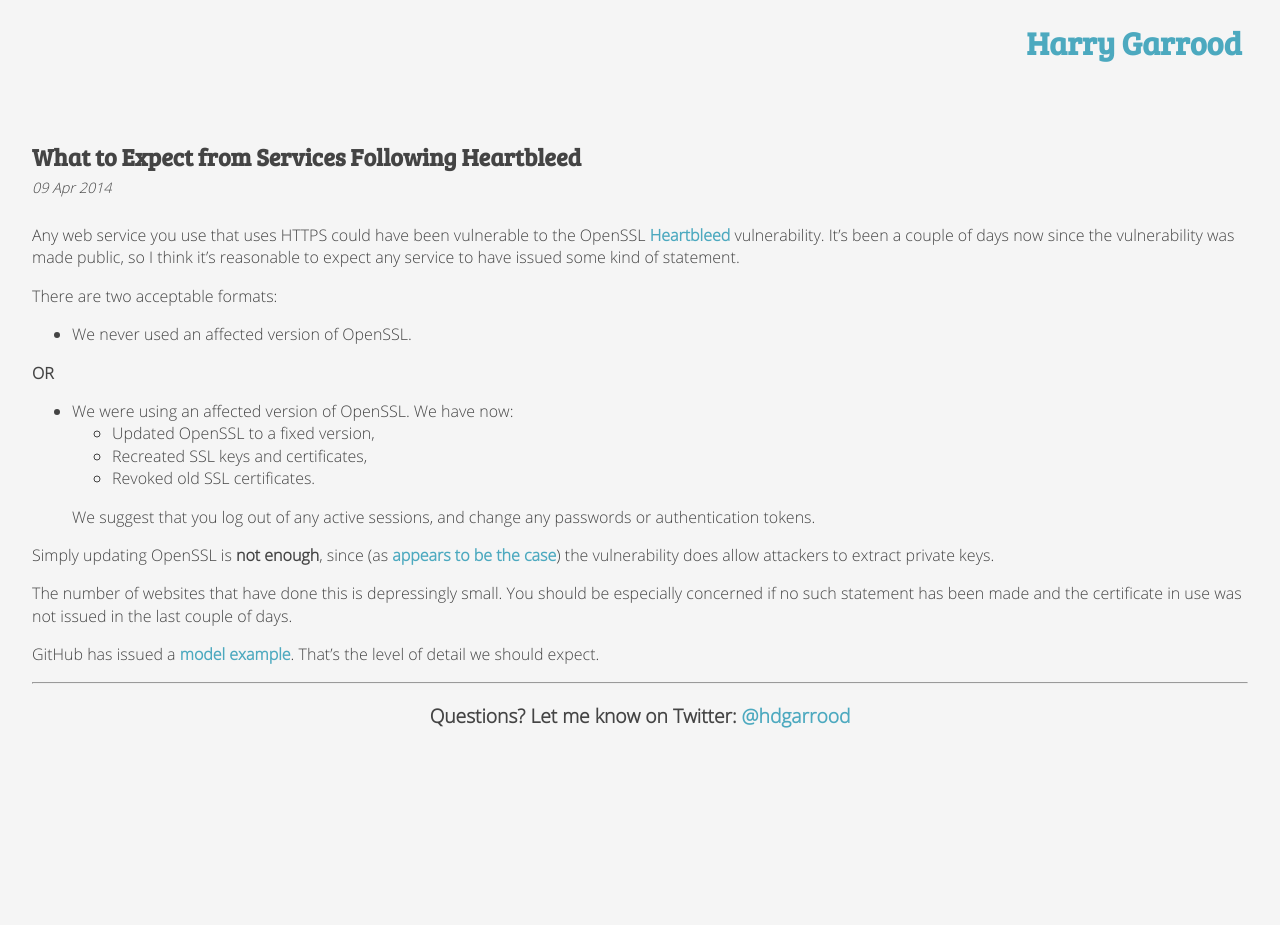
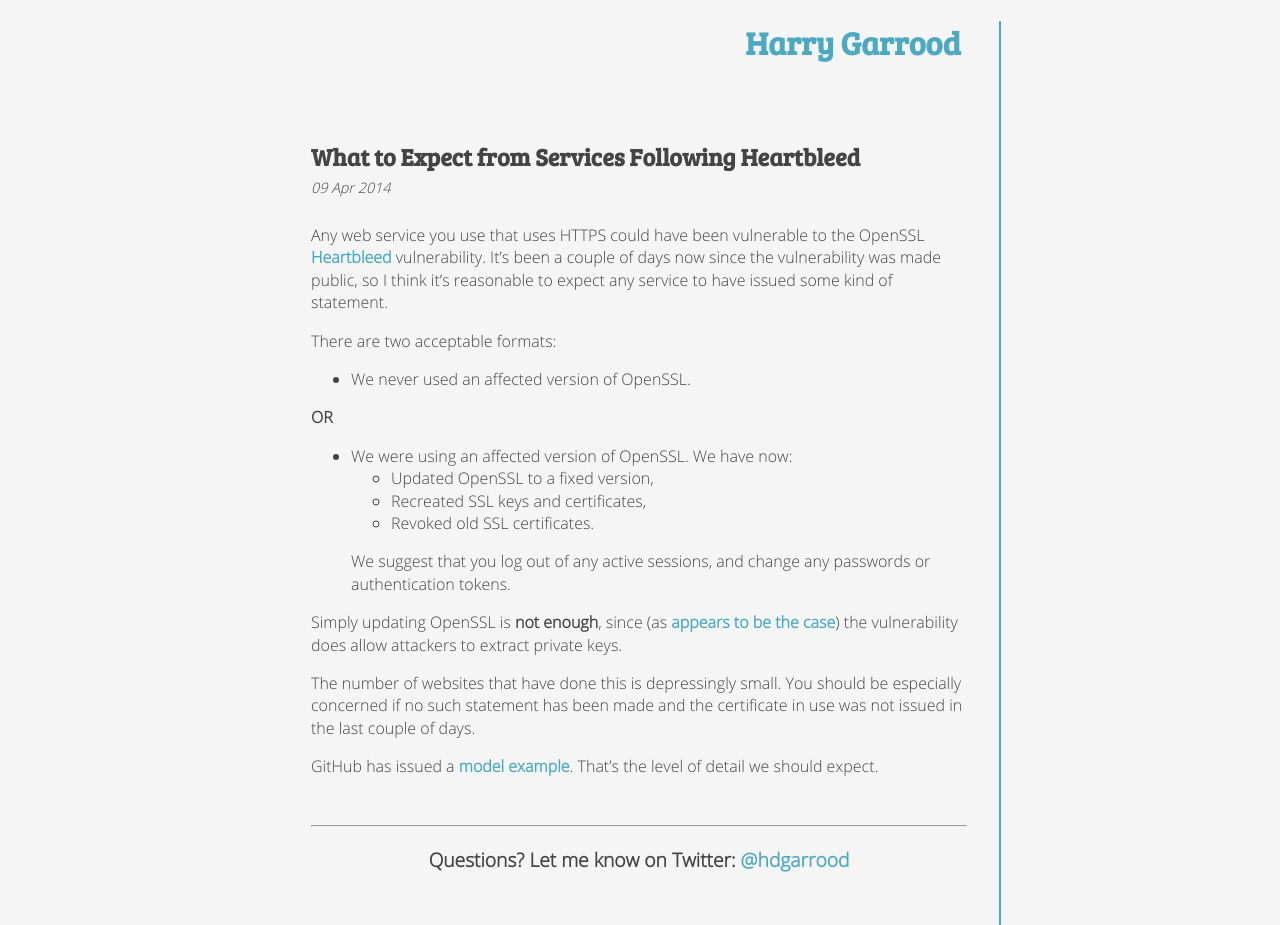
Before and after one commit to hdgarrood/hdgarrood.github.io, a Jekyll site: the page built from _posts/2014-04-09-what-to-expect-from-services-following-heartbleed.md, in a window 1280 px wide. Built offline with Jekyll 4.4.1, drawn with Linux system fonts in a browser that asks for light colours; before the commit the page ends 900 px from its top, so only the background shows below that.

Commit message:
Fix css, including for desktops

```diff
--- a/_includes/post_footer.html
+++ b/_includes/post_footer.html
@@ -1,4 +1,5 @@
-<hr>
+<hr class="end-of-post">
 <p class="post-footer">
-Questions? Let me know on Twitter: <a href="https://twitter.com/hdgarrood">@hdgarrood</a>
+Questions? Let me know on Twitter:
+<a href="https://twitter.com/hdgarrood">@hdgarrood</a>
 </p>
--- a/_layouts/default.html
+++ b/_layouts/default.html
@@ -11,18 +11,16 @@
         <meta name="keywords" content="Harry Garrood personal me blog portfolio">
         <meta name="description" content="My personal website. Blog posts, portfolio, and contact information.">
 
+        <link href="/assets/css/normalize.css" rel="stylesheet" type="text/css">
         <link href="/assets/css/styles.css" rel="stylesheet" type="text/css">
-        <link href="/assets/css/normalize.css" rel="stylesheet" type="text/css">
         <meta name="viewport" content="width=device-width, initial-scale=1">
     </head>
     <body>
-        <div id="container">
-            <div id="header">
-                <h1><a href="/">Harry Garrood</a></h1>
-            </div>
-            <main role="main">
-                {{ content }}
-            </div>
+        <div class="container">
+        <h1><a href="/">Harry Garrood</a></h1>
+        <main role="main">
+            {{ content }}
+        </main>
         </div>
     </body>
 </html>
--- a/_layouts/post.html
+++ b/_layouts/post.html
@@ -23,7 +23,8 @@ layout: default
 
 <div id="post" class="entry-content{% if page.link %} link{% endif %}">
   {{ content }}
-  {% include post_footer.html %}
 </div>
 
+{% include post_footer.html %}
+
 </article>
--- a/assets/css/styles.scss
+++ b/assets/css/styles.scss
@@ -120,8 +120,22 @@ blockquote {
     font-size: 0.9em;
 }
 
+
 .post-footer {
     font-size: 1.2em;
     font-weight: bold;
     text-align: center;
+
 }
+
+hr.end-of-post {
+    margin-top: 3em;
+}
+
+// Media queries for larger screens
+.container {
+    max-width: 45em;
+    margin-left: auto;
+    margin-right: auto;
+    border-right: solid #4CA9BF 2px;
+}
```
Also changed, not shown: _drafts/steves-shuffle.md (+6 -6 lines).
